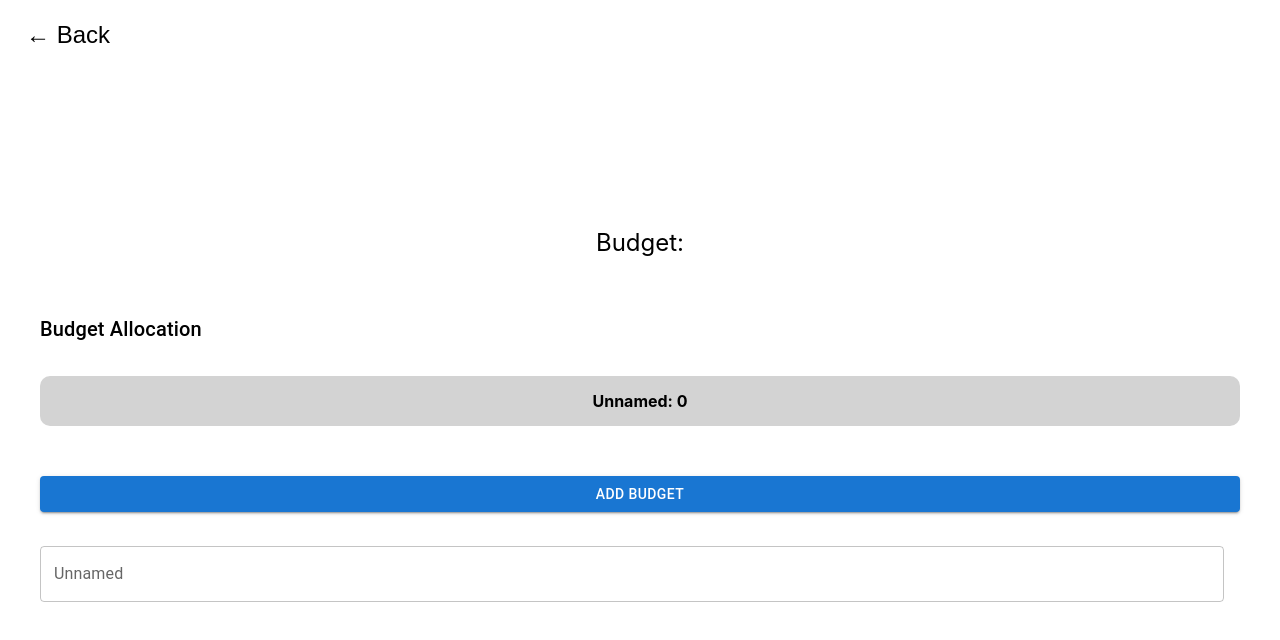
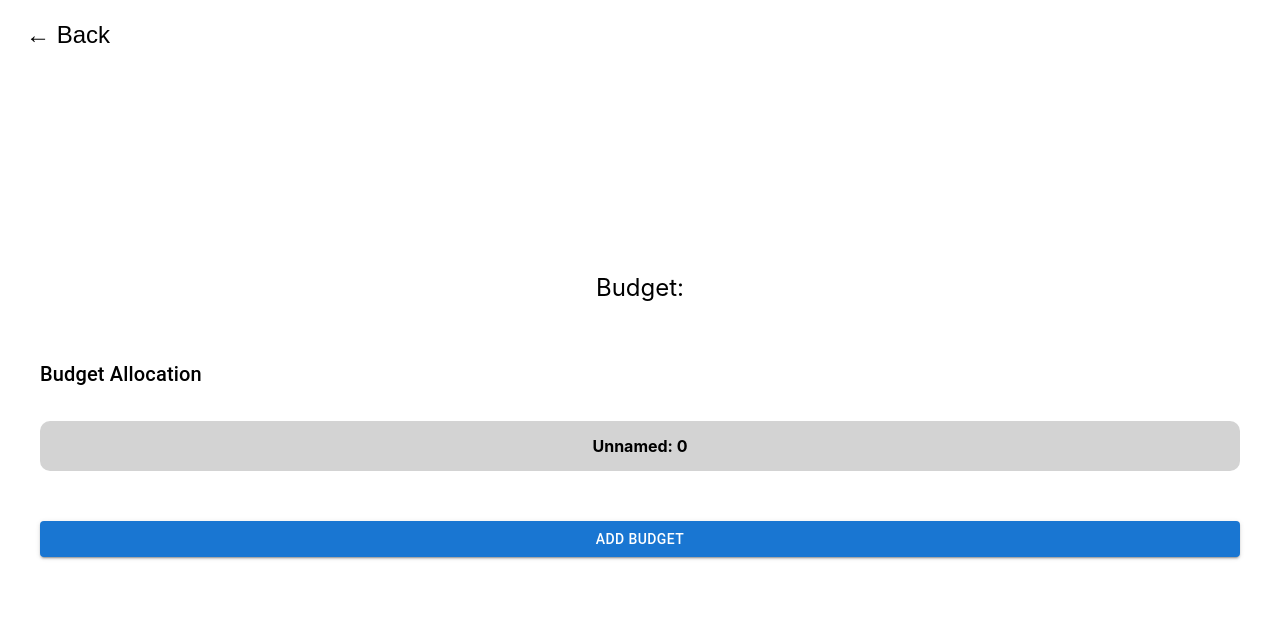
Before and after one commit to aspiforgreat/traveltracker, a React (Create React App) app in the folder frontend/: page /detail in a window 1280 px wide. Shown: the top 640 px of the page. Built offline with nearby package versions, Linux system fonts and the light colour scheme.

Commit message:
removed the inputs and reverted the failed commit

```diff
--- a/frontend/src/DetailPage.js
+++ b/frontend/src/DetailPage.js
@@ -216,34 +216,6 @@ const DetailPage = () => {
                     <Button variant="contained" onClick={addHandle} disabled={handles.length >= maxHandles}>
                         Add Budget
                     </Button>
-
-                    {/* Scrollable Inputs */}
-                    <Box
-                        sx={{
-                            flexGrow: 1,
-                            maxHeight: "50vh",
-                            overflowY: "auto",
-                            paddingRight: "10px",
-                            paddingTop: "10px",
-                            display: "flex",
-                            flexDirection: "column",
-                            gap: 2,
-                            width: "100%",
-                        }}
-                    >
-                        {computedRegions.map((region, index) => (
-                            <Box key={index} sx={{ display: "flex", alignItems: "center" }}>
-                                <TextField
-                                    label={regionNames[index] || "Unnamed"}
-                                    type="number"
-                                    value={box?.number ? Math.round((region / 100) * box.number) : ""}
-                                    onChange={(e) => handleMoneyInputChange(index, parseFloat(e.target.value))}
-                                    fullWidth
-                                    sx={{ mr: 2 }}
-                                />
-                            </Box>
-                        ))}
-                    </Box>
                 </Box>
             </Container>
 
```
